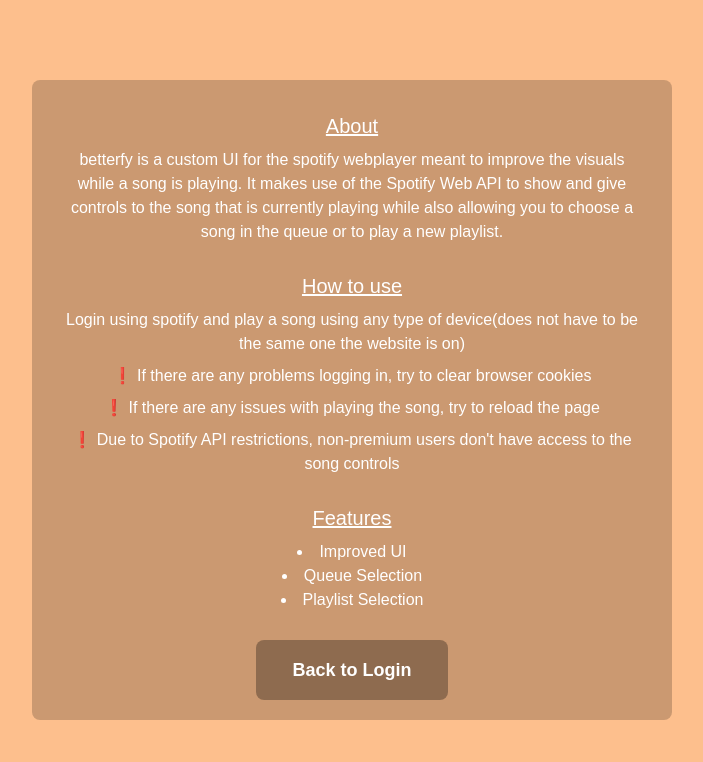
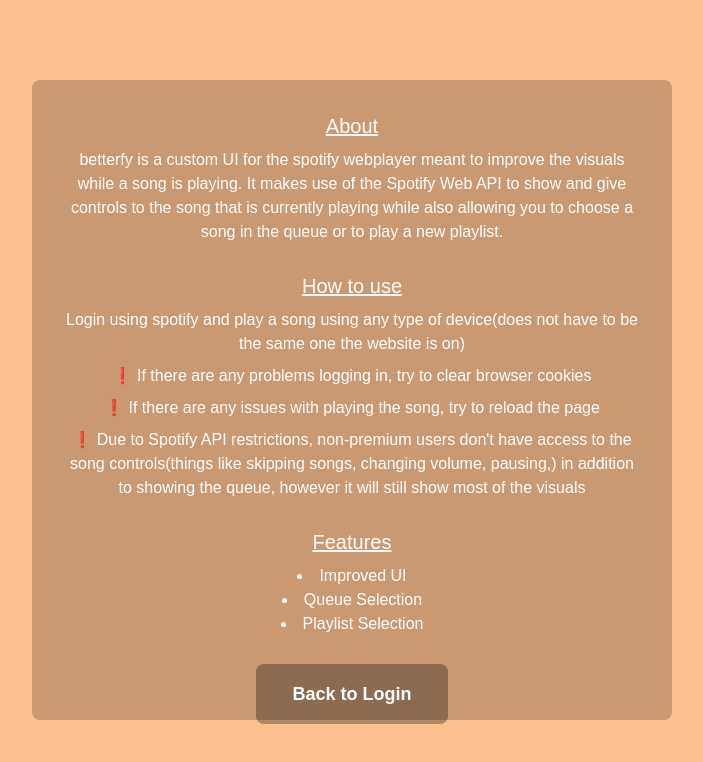
Before and after one commit to connosssss/betterfy, a Next.js app: page /about in a window 1280 px wide. Shown: the top 762 px of the page, without its empty margins (288-991 px from the left). Built offline with nearby package versions, Linux system fonts and the light colour scheme.

Commit message:
updated about

```diff
--- a/pages/about.tsx
+++ b/pages/about.tsx
@@ -18,7 +18,7 @@
                 <p className="font-atkinson-hyperlegible text-md">❗ If there are
                   any issues with playing the song, try to reload the page
                 </p>
-                <p className="font-atkinson-hyperlegible text-md">❗ Due to Spotify API restrictions, non-premium users don't have access to the song controls
+                <p className="font-atkinson-hyperlegible text-md">❗ Due to Spotify API restrictions, non-premium users don't have access to the song controls(things like skipping songs, changing volume, pausing,) in addition to showing the queue, however it will still show most of the visuals
                 </p>
 
                 <h1 className="font-atkinson-hyperlegible text-xl mt-5 underline">Features</h1>
```
